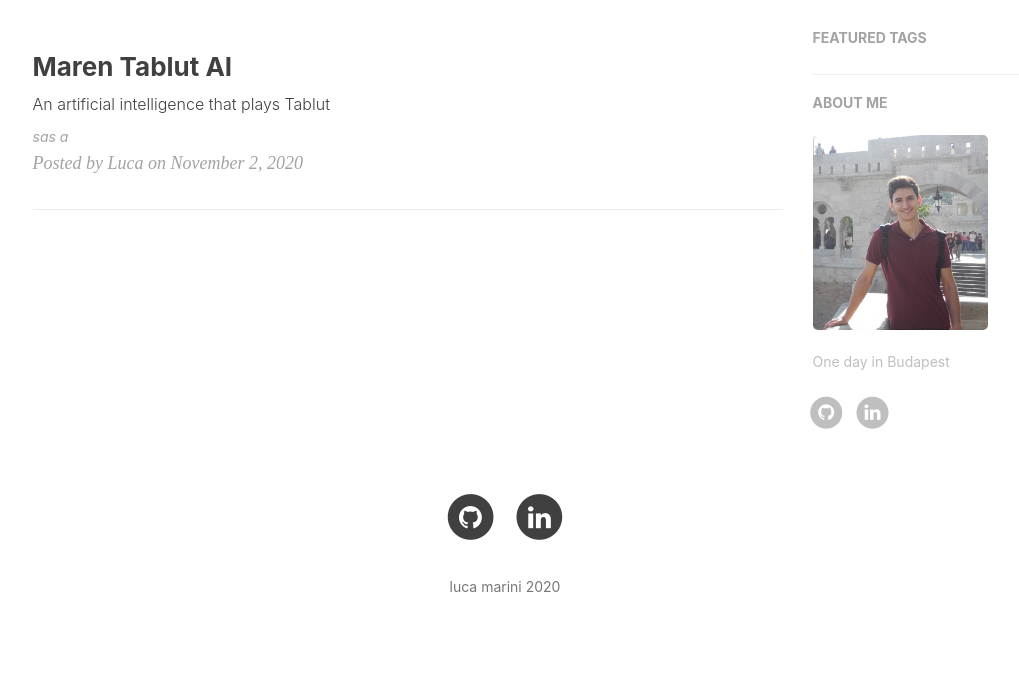
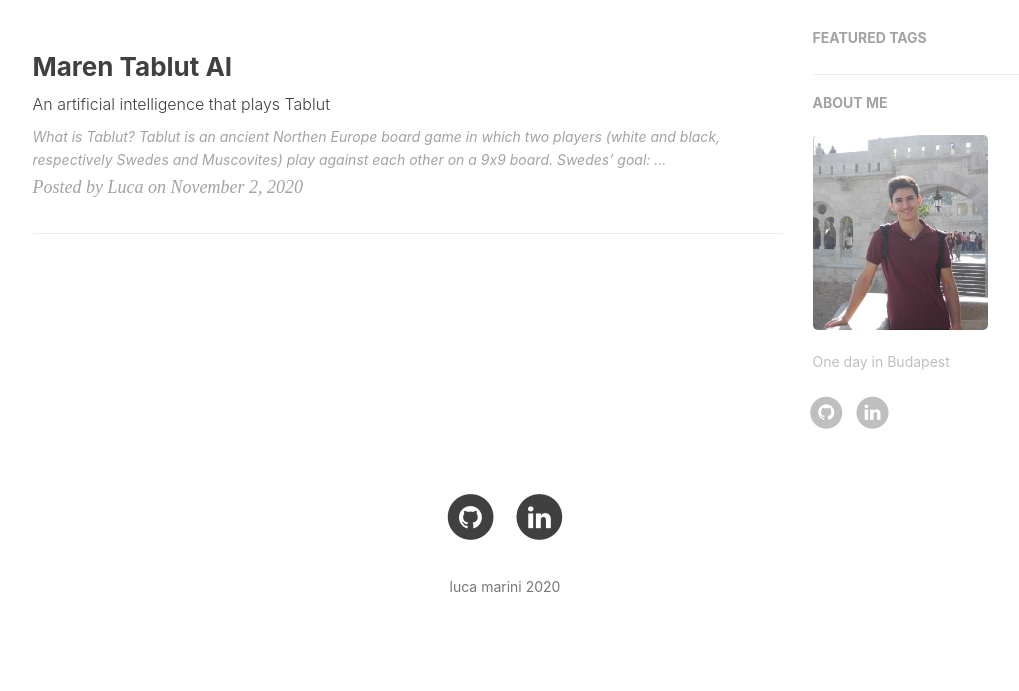
Before and after one commit to lucamarini22/lucamarini22.github.io, a Jekyll site: the page built from index.html, in a window 1280 px wide. Shown: the part 398-1089 px from the top of the page, without its empty margins (135-1154 px from the left). Built offline with Jekyll 4.4.1, drawn with Linux system fonts in a browser that asks for light colours; nearby versions of some CDN libraries; the list of posts is cut into pages by our own code; comment, search, counter and statistics services are not loaded; part of the change alters nothing that is shown.

Commit message:
update marentablutai post

```diff
--- a/_posts/2020-11-02-maren-tablut-ai.md
+++ b/_posts/2020-11-02-maren-tablut-ai.md
@@ -9,6 +9,67 @@ tags:
   - Java
 ---
 
-## sas
+## What is Tablut?
 
-## a
+Tablut is an ancient Northen Europe **board game** in which two players (white and black, respectively Swedes and Muscovites) play against each other on a 9x9 board.
+
+- **Swedes**' goal: make the king reaching one of the escapes
+- **Muscovites**' goal: capture the king
+
+
+
+![](/img/in-post/board_tablut.png)
+
+The above image shows the **initial configuration** of the board, where:
+- light blue squares are escapes
+- gray squares are camps
+- the orange square is the castle
+
+
+## Rules
+
+The main rules of Tablut are:
+- any piece can move horizontally or verically, but not diagonally
+- no piece can ever pass over another piece in its path
+- a piece is captured if it is actively sorrounded by two opponent pieces in the same row or column (not diagonal)
+- if the king is near the castle, it has to be sorrounded by 3 enemies, while if it is inside the castle it has to be sorrounded by 4 Muscovites
+
+For further information see [here](https://en.wikipedia.org/wiki/Tafl_games)
+
+
+
+## Strategy
+
+The adopted strategy consists in the use of the **Min-Max** algorithm with **alpha-beta pruning**.
+
+You can find my project [here](https://github.com/lucamarini22/TablutAI).
+
+
+## Evaluation function
+
+I used similar heuristics for either Swedes and Muscovites.
+
+#### Swedes' evaluation function:
+
+- **Positive weights**:
+	- white victory
+	- number of white pawns
+	- number of king's free paths to escapes
+- **Negative weights**:
+	- number of black pawns
+	- number of black pawns that are adjacent to the king
+	- minimum king's Manhattan distance to escape
+
+
+
+#### Muscovites' evaluation function:
+
+- **Positive weights**:
+	- black victory
+	- number of black pawns
+	- number of black pawns that are adjacent to the king
+	- minimum king's Manhattan distance to escape
+- **Negative weights**:
+	- white victory
+	- number of white pawns
+	- number of king's free paths to escapes
```
